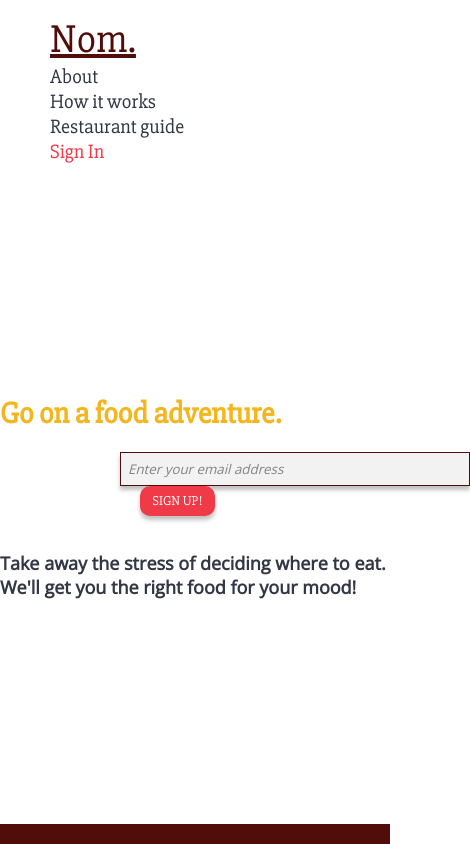
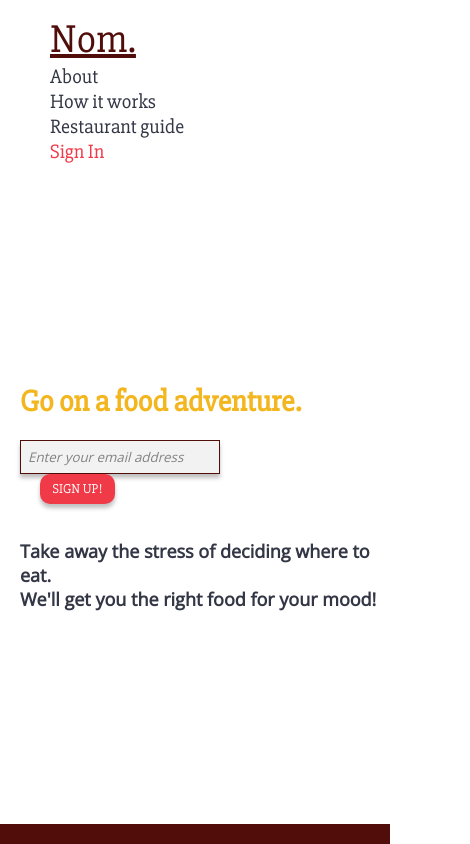
Before and after one commit to dartmouth-cs52-17S/lab1-justkdeng, a plain HTML site: page index.html in a window 390 px wide. Shown: the top 844 px of the page, 470 px wide, since content can reach past the window. Drawn offline with nearby package versions, Linux system fonts and the light colour scheme.

Commit message:
finishing mobile - premenu

```diff
--- a/style.css
+++ b/style.css
@@ -158,29 +158,34 @@ footer a:hover {
 
   cover {
     background-color: #ffffff;
-    height: 20px;
+    height: auto;
   }
 
   footer {
     display: flex;
     background-color: #510D0A;
     flex-direction: column;
+    height: auto;
   }
 
   .email {
     display: flex;
     flex-direction: column;
-    justify-content: space-around;
+    padding-left: 20px;
     align-items: flex-start;
   }
 
+  input {
+    width: 200px;
+  }
+
   .cover h1 {
-    padding-left: 0px;
+    padding-left: 20px;
     font-size: 30px;
   }
 
   .cover h2 {
-    padding-left: 0px;
+    padding-left: 20px;
     font-size: 18px;
   }
 
```
